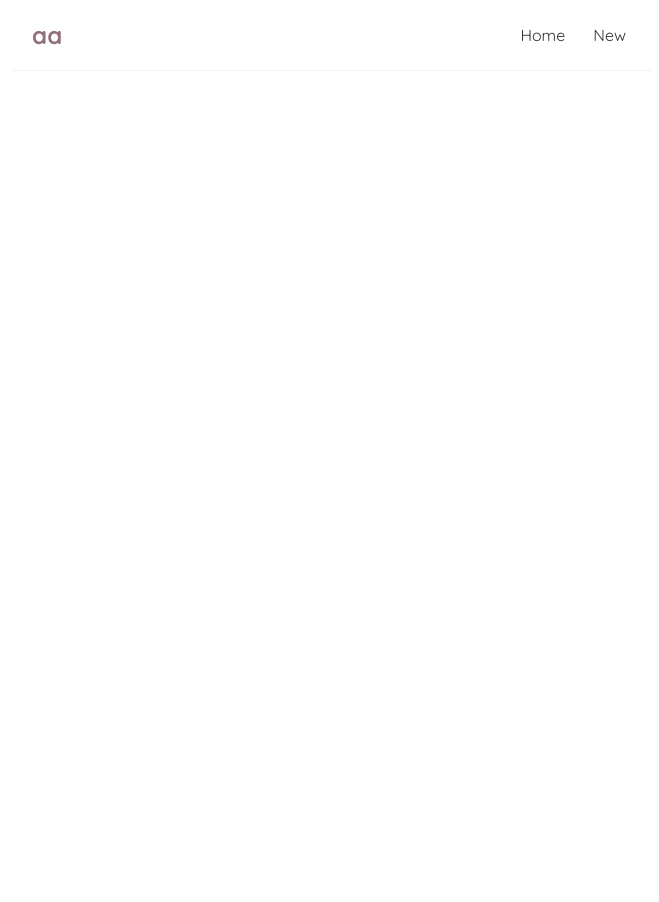
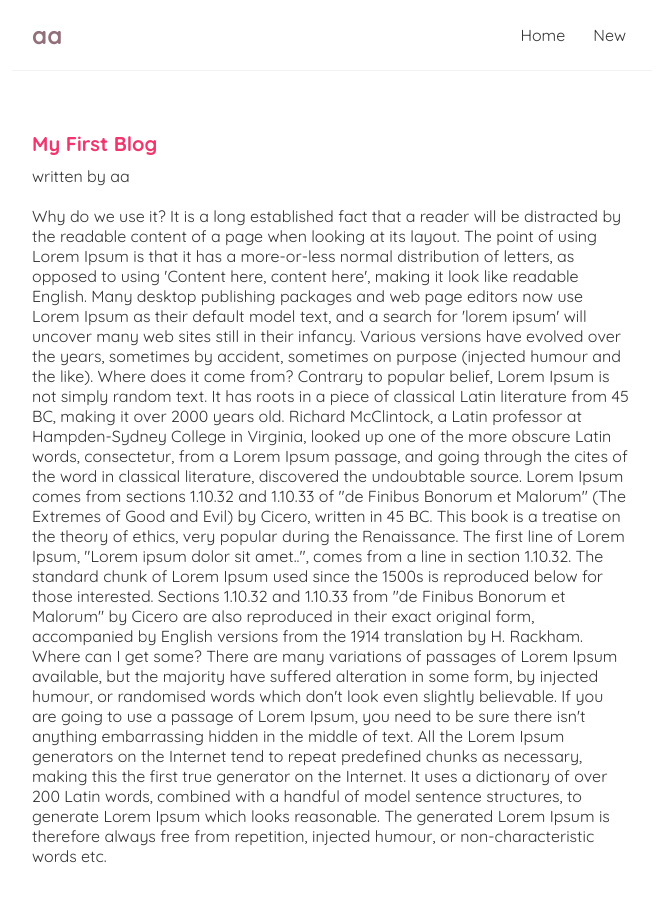
Before and after one commit to arifoglu/React-2024, a React (Create React App) app in the folder react-tutorial/aa-blog/: page /blogs/1 in a window 1280 px wide. Shown: the top 902 px of the page, without its empty margins (308-967 px from the left). Before the commit the page ends 800 px from the top, so only its background shows below. Built offline with nearby package versions, Linux system fonts and the light colour scheme; data requests are answered from the project's data file.

Commit message:
new things were created

```diff
--- a/react-tutorial/aa-blog/src/App.js
+++ b/react-tutorial/aa-blog/src/App.js
@@ -2,6 +2,7 @@ import Navbar from './navbar';
 import Home from './home';
 import { BrowserRouter as Router , Route ,Switch } from 'react-router-dom' ;
 import Create from './create';
+import Blogdetails from './blogDetails';
 
 function App() {
   return (
@@ -16,6 +17,9 @@ function App() {
             <Route path="/create">
               <Create />
             </Route>
+            <Route path="/blogs/:id">
+              <Blogdetails />
+            </Route>
           </Switch>
         </div>
       </div>
--- /dev/null
+++ b/react-tutorial/aa-blog/src/blogDetails.js
@@ -0,0 +1,22 @@
+import { useParams } from "react-router-dom";
+import useFetch from "./useFetch";
+
+const Blogdetails = () => {
+    const { id } = useParams();
+    const { data :blog , error ,isPending } = useFetch("http://localhost:8000/blogs/" + id );
+    return (
+        <div className="blog-details">
+            { isPending && <div> Loading ...</div>}
+            { error && <div> { error }</div>}
+            { blog && (
+                <article>
+                    <h2>{ blog.title }</h2>
+                    <p> written by { blog.author }</p>
+                    <div>{ blog.body }</div>
+                </article>
+            )}
+        </div>
+     );
+}
+
+export default Blogdetails;
--- a/react-tutorial/aa-blog/src/blogList.js
+++ b/react-tutorial/aa-blog/src/blogList.js
@@ -1,3 +1,5 @@
+import { Link } from "react-router-dom";
+
 const BlogList = ({ blogs ,title }) => {
 
 
@@ -7,8 +9,11 @@ const BlogList = ({ blogs ,title }) => {
             <h2>{ title }</h2>
             {blogs.map((blog)=> (
                 <div className="blog-preview" key={blog.id}>
-                    <h2>{blog.title}</h2>
-                    <p>Written by {blog.author}</p>
+                    <Link to={`/blogs/${blog.id}`}>
+                        <h2>{blog.title}</h2>
+                        <p>Written by {blog.author}</p>
+                    </Link>
+
 
                 </div>
             ))}
--- a/react-tutorial/aa-blog/src/index.css
+++ b/react-tutorial/aa-blog/src/index.css
@@ -49,3 +49,24 @@
   color: #9c898f;
   margin-bottom: 8px;
 }
+.blog-preview a {
+  text-decoration: none;
+}
+
+/* blog details page */
+.blog-details h2 {
+  font-size: 20px;
+  color: #f1356d;
+  margin-bottom: 10px;
+}
+.blog-details div {
+  margin: 20px 0;
+}
+.blog-details button {
+  background: #f1356d;
+  color: #fff;
+  border: 0;
+  padding: 8px;
+  border-radius: 8px;
+  cursor: pointer;
+}
--- a/react-tutorial/aa-blog/src/useFetch.js
+++ b/react-tutorial/aa-blog/src/useFetch.js
@@ -7,8 +7,11 @@ const useFetch = (url) => {
     const[error,setError] = useState(null);
 
     useEffect(() => {
+
+        const abortCont = new AbortController() ;
+
         setTimeout(()=>{
-            fetch(url)
+            fetch(url ,{ signal : abortCont.signal })
                .then(res => {
                   if(!res.ok){
                     throw Error("could not fetch the data");
@@ -21,13 +24,22 @@ const useFetch = (url) => {
                   setError(null);
                })
                .catch(err => {
-                   setIsPending(false);
-                   setError(err.message);
+                   if(err.name === 'Aborterror')
+                   {
+                    console.log('fetch aborted');
+                   }
+                   else
+                   {
+                    setIsPending(false);
+                    setError(err.message);
+                   }
+
             });
         },1000);
+
+        return () => abortCont.abort() ;
     },[url]);
-
-    return { data , isPending ,error }
+    return { data , isPending , error }
 }
 
 export default useFetch ;
```
